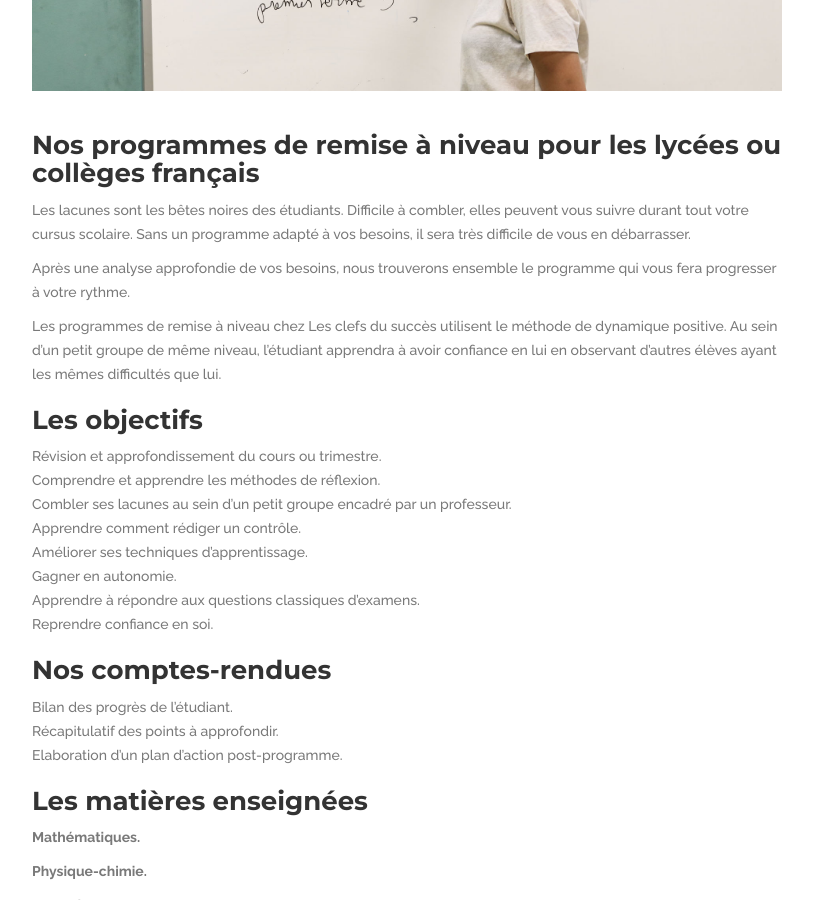
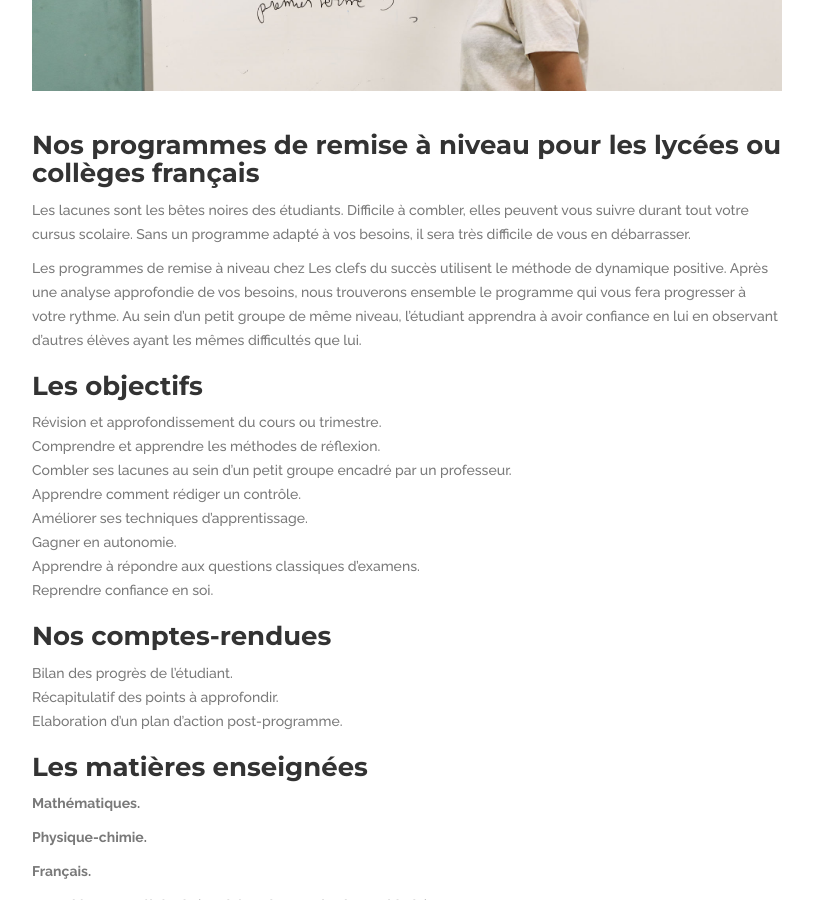
Before and after one commit to bkingg/les-clefs-pour-reussir, a Jekyll site: the page built from _programmes/programme-de-remise-a-n.md, in a window 1280 px wide and 900 px high, scrolled down 676 px. Shown: the whole window, without its empty margins (233-1046 px from the left). Built offline with Jekyll 4.4.1, drawn with Linux system fonts in a browser that asks for light colours.

```diff
--- a/_programmes/programme-de-remise-a-n.md
+++ b/_programmes/programme-de-remise-a-n.md
@@ -8,9 +8,7 @@ image: "/uploads/22.jpg"
 
 Les lacunes sont les bêtes noires des étudiants. Difficile à combler, elles peuvent vous suivre durant tout votre cursus scolaire. Sans un programme adapté à vos besoins, il sera très difficile de vous en débarrasser.
 
-Après une analyse approfondie de vos besoins, nous trouverons ensemble le programme qui vous fera progresser à votre rythme.
-
-Les programmes de remise à niveau chez Les clefs du succès utilisent le méthode de dynamique positive. Au sein d'un petit groupe de même niveau, l'étudiant apprendra à avoir confiance en lui en observant d'autres élèves ayant les mêmes difficultés que lui.
+Les programmes de remise à niveau chez Les clefs du succès utilisent le méthode de dynamique positive. Après une analyse approfondie de vos besoins, nous trouverons ensemble le programme qui vous fera progresser à votre rythme. Au sein d'un petit groupe de même niveau, l'étudiant apprendra à avoir confiance en lui en observant d'autres élèves ayant les mêmes difficultés que lui.
 
 ### Les objectifs
 
```
